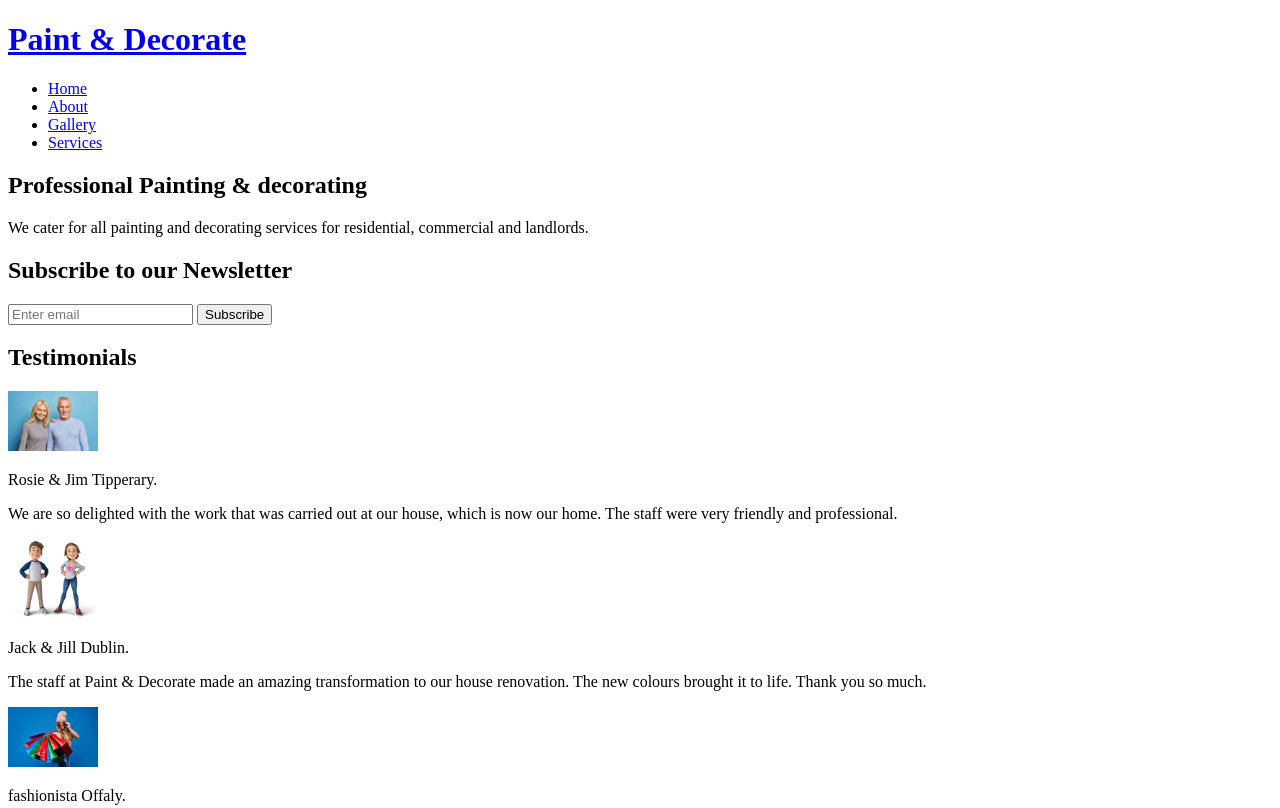
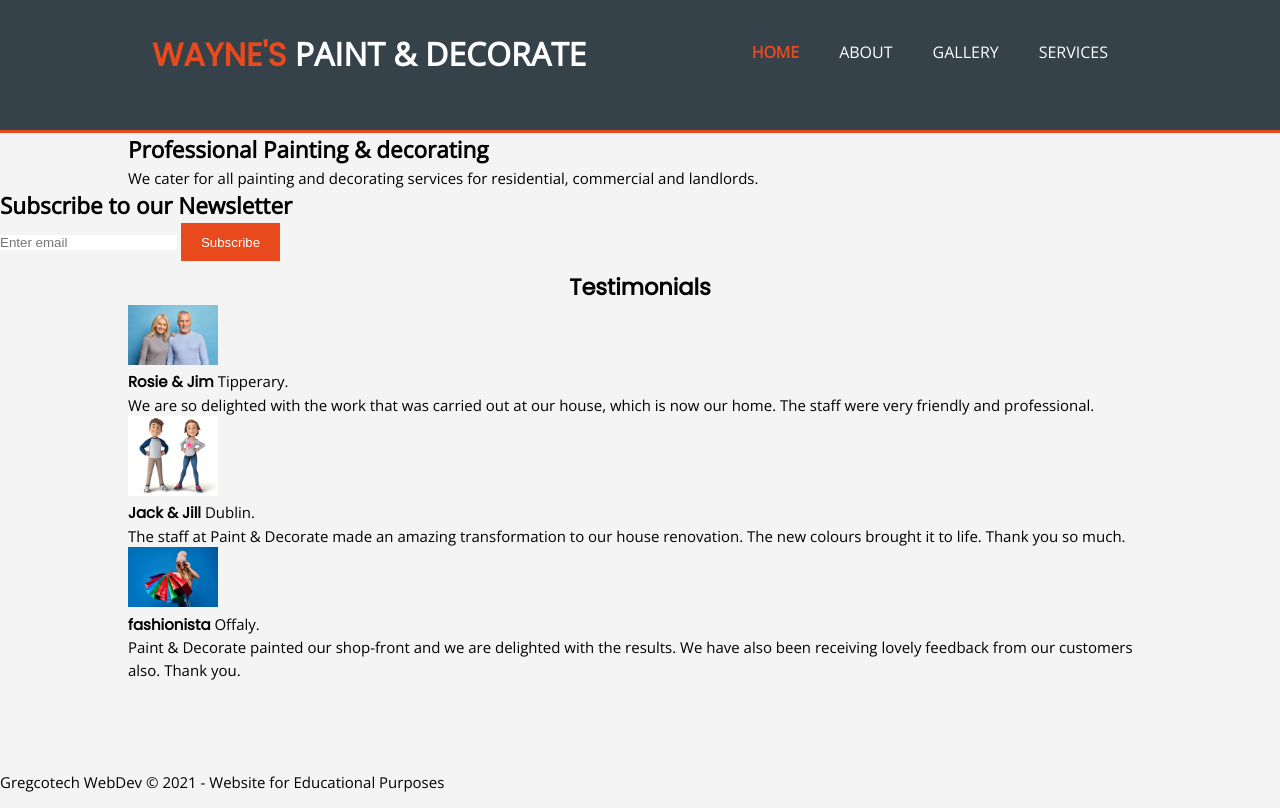
Before and after one commit to gregcotech007/paintanddecorate, a plain HTML site: page index.html in a window 1280 px wide. Shown: the top 808 px of the page. Drawn offline with nearby package versions, Linux system fonts and the light colour scheme.

Commit message:
CSS set defaults to zero. Add global and header styles

```diff
--- a/assets/css/style.css
+++ b/assets/css/style.css
@@ -0,0 +1,100 @@
+@import url('https://fonts.googleapis.com/css2?family=Open+Sans:wght@300&family=Poppins&display=swap');
+
+/* Set all defaults to zero */
+* {
+    margin: 0;
+    padding: 0;
+    border: 0;
+}
+
+body  {
+    font: 15px/1.5 Open Sans, Helvitica, sans-serif;
+    background-color: #f4f4f4;
+}
+
+/* Global Style */
+.container {
+    width: 80%;
+    margin: auto;
+    overflow: hidden;
+}
+
+.button_1 {
+    height: 38px;
+    background: #e8491d;
+    border: none;
+    padding-left: 20px;
+    padding-right: 20px;
+    color: #fff;
+}
+
+.button_1:hover {
+    background: #fff;
+    color: #e8491d;
+}
+
+.dark {
+    padding: 15px;
+    background: #35424a;
+    color: #fff;
+    margin-top: 10px;
+    margin-bottom: 10px;
+}
+
+h2 {
+    margin-top: 10px;
+    text-align: center;
+    font-family: Poppins, Helvetica, sans-serif;
+    font-weight: bold;
+}
+
+h3, div span {
+    margin-top: 10px;
+    font-family: Poppins, Helvetica, sans-serif;
+    font-weight: bold;
+}
+
+/* Header Style */
+header {
+    background: #35424a;
+    color: #fff;
+    padding: 30px;
+    min-height: 70px;
+    border-bottom: #e8491d 3px solid;
+}
+
+header a {
+    color: #fff;
+    text-decoration: none;
+    text-transform: uppercase;
+    font-size: 16px;
+}
+
+header li {
+    float: left;
+    display: inline;
+    padding: 0 20px 0 20px;
+}
+
+header #banner {
+    float: left;
+}
+
+header #banner h1 {
+    margin: 0;
+}
+
+header nav {
+    float: right;
+    margin-top: 10px;
+}
+
+header .highlight, header .current a {
+    color: #e8491d;
+    font-weight: bold;
+}
+
+header a:hover {
+    color: #ccc;
+    font-weight: bold;
+}
--- a/index.html
+++ b/index.html
@@ -14,7 +14,7 @@
         <!-- Header includes a div container for banner and navbar -->
         <div class="container">
             <div id="banner">
-                <a href="index.html"><h1>Paint & Decorate</h1></a>
+                <a href="index.html"><h1><span class="highlight">Wayne's </span>Paint & Decorate</h1></a>
             </div>
             <!-- Navigation bar linked to each navbar item -->
             <nav>
```
